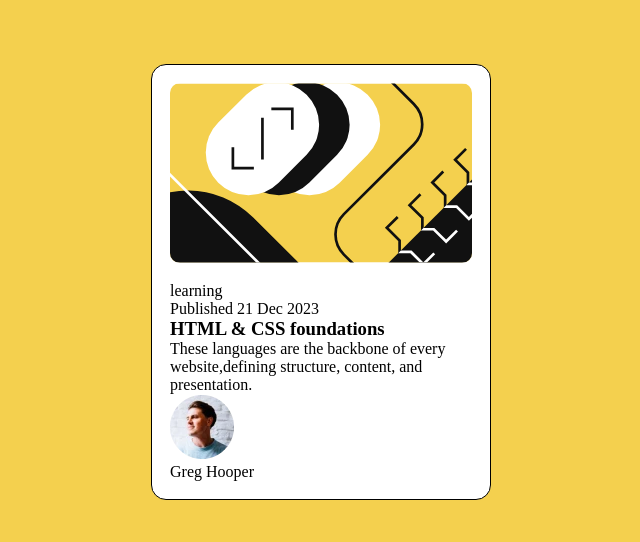
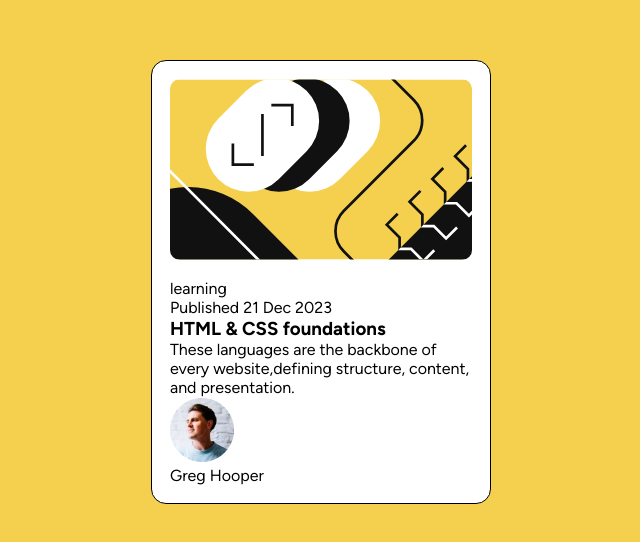
Before and after one commit to abhi123-rgb/blog-preview-card, a plain HTML site: page index.html in a window 1280 px wide. Shown: the part 118-660 px from the top of the page, without its empty margins (319-959 px from the left). Drawn offline with Linux system fonts and the light colour scheme.

Commit message:
Update style.css

```diff
--- a/style.css
+++ b/style.css
@@ -27,6 +27,7 @@ body{
     display: flex;
     justify-content: center;
     align-items: center;
+    font-family: 'Figtree';
 }
 
 .card{
```
